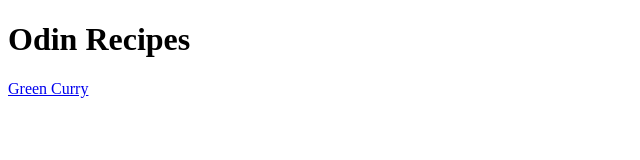
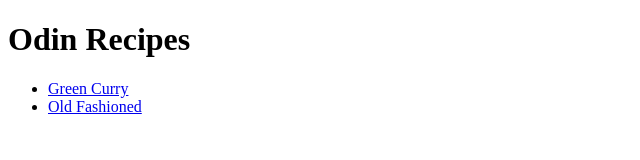
Before and after one commit to TruthSwans/odin-recipes, a plain HTML site: page index.html in a window 1280 px wide. Shown: the whole page, without its empty margins (0-640 px from the left). Drawn offline with Linux system fonts and the light colour scheme.

Commit message:
Add list to index page

```diff
--- a/index.html
+++ b/index.html
@@ -6,6 +6,9 @@
 </head>
 <body>
     <h1>Odin Recipes</h1>
-        <a href="recipes/green-curry.html">Green Curry</a>
-</body>
+    <ul>
+        <li><a href="recipes/green-curry.html">Green Curry</a></li>
+        <li><a href="recipes/old-fashioned.html">Old Fashioned</a></li>
+    </ul>
+    </body>
 </html>
```
